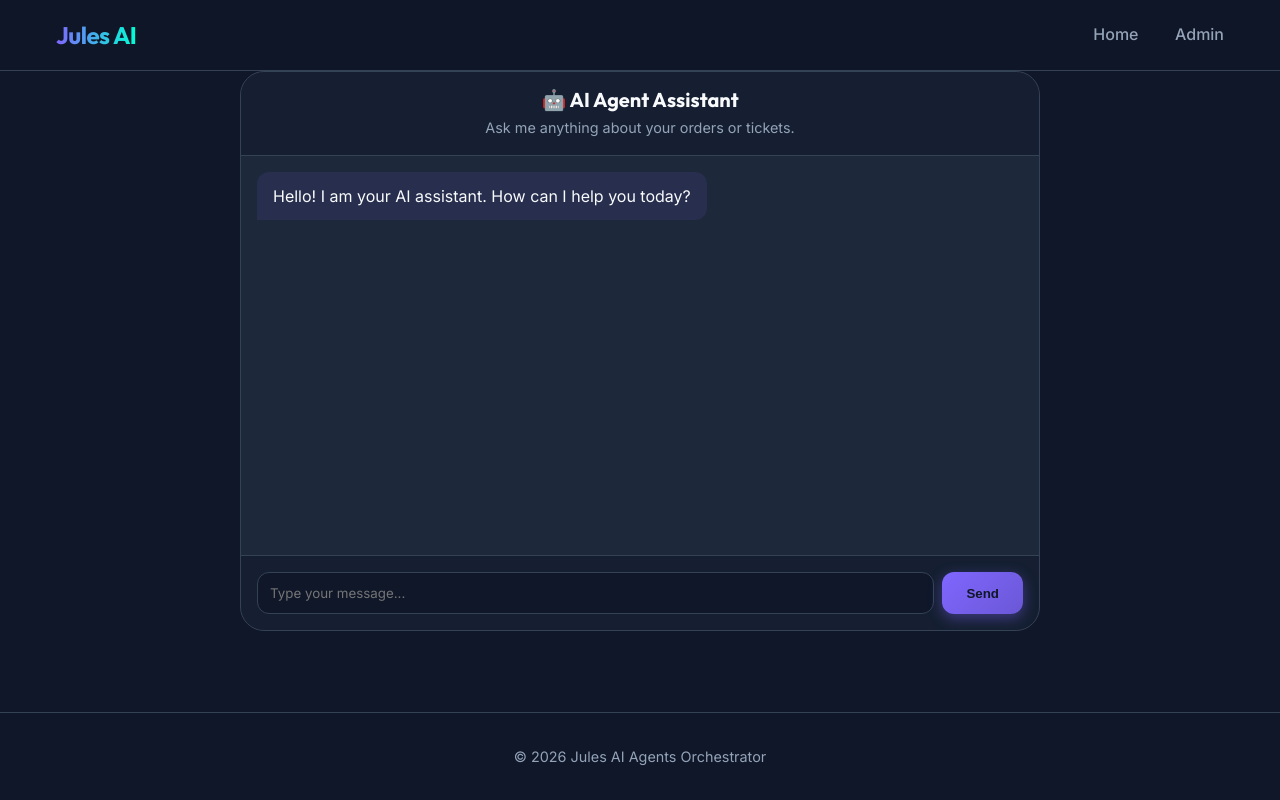
After one commit to tawounfouet/jules-django-ai-agents, a Django app: page /ai/ui/ in a window 1280 px wide. The commit adds this page. Run offline with Django 5.2, Linux system fonts and the light colour scheme.

Commit message:
feat(ui): implementer chat IA et mettre a jour home page
- Ajouter templates/ai/chat.html et logique JS.
- Creer vue chat_ui et URL /ai/ui/.
- Styliser interface chat dans static/css/style.css.
- Ajouter bouton Chat with AI sur page d'accueil.

```diff
--- a/ai/urls.py
+++ b/ai/urls.py
@@ -1,6 +1,7 @@
 from django.urls import path
-from .views import trigger_agent
+from .views import trigger_agent, chat_ui
 
 urlpatterns = [
     path('chat/', trigger_agent, name='trigger_agent'),
+    path('ui/', chat_ui, name='chat_ui'),
 ]
--- a/ai/views.py
+++ b/ai/views.py
@@ -1,9 +1,16 @@
+from django.shortcuts import render
 from django.http import JsonResponse
 from django.views.decorators.csrf import csrf_exempt
 from langchain_core.messages import HumanMessage
 from .graph import build_graph
 import json
 import uuid
+
+def chat_ui(request):
+    """
+    Renders the Chat UI template.
+    """
+    return render(request, 'ai/chat.html')
 
 @csrf_exempt
 def trigger_agent(request):
--- a/static/css/style.css
+++ b/static/css/style.css
@@ -162,6 +162,19 @@ footer {
     box-shadow: 0 6px 20px 0 hsla(var(--color-primary) / 0.6);
 }
 
+.btn-secondary {
+    background: transparent;
+    border: 2px solid hsl(var(--color-primary));
+    color: hsl(var(--color-primary));
+    box-shadow: 0 4px 14px 0 hsla(var(--color-primary) / 0.1);
+}
+
+.btn-secondary:hover {
+    background: hsla(var(--color-primary) / 0.1);
+    transform: translateY(-2px);
+    box-shadow: 0 6px 20px 0 hsla(var(--color-primary) / 0.2);
+}
+
 .card {
     background: hsl(var(--color-surface));
     border: 1px solid hsl(var(--color-border));
@@ -212,3 +225,103 @@ footer {
     max-width: 600px;
     margin: 0 auto var(--spacing-lg);
 }
+
+/* Chat UI */
+.chat-wrapper {
+    max-width: 800px;
+    margin: 0 auto;
+    background: hsl(var(--color-surface));
+    border: 1px solid hsl(var(--color-border));
+    border-radius: var(--radius-lg);
+    display: flex;
+    flex-direction: column;
+    height: 70vh;
+    overflow: hidden;
+}
+
+.chat-header {
+    padding: var(--spacing-md);
+    border-bottom: 1px solid hsl(var(--color-border));
+    background: hsla(var(--color-bg) / 0.5);
+    text-align: center;
+}
+
+.chat-header h2 {
+    margin-bottom: 0.25rem;
+    font-size: 1.25rem;
+}
+
+.chat-header p {
+    font-size: 0.9rem;
+    color: hsl(var(--color-text-muted));
+}
+
+.chat-history {
+    flex: 1;
+    padding: var(--spacing-md);
+    overflow-y: auto;
+    display: flex;
+    flex-direction: column;
+    gap: 1rem;
+}
+
+.message {
+    display: flex;
+    margin-bottom: 0.5rem;
+}
+
+.message-content {
+    max-width: 80%;
+    padding: 0.75rem 1rem;
+    border-radius: var(--radius-md);
+    line-height: 1.5;
+    word-wrap: break-word;
+}
+
+.ai-message {
+    justify-content: flex-start;
+}
+
+.ai-message .message-content {
+    background: hsla(var(--color-primary) / 0.1);
+    color: hsl(var(--color-text-main));
+    border-bottom-left-radius: 0;
+}
+
+.user-message {
+    justify-content: flex-end;
+}
+
+.user-message .message-content {
+    background: hsl(var(--color-primary));
+    color: hsl(var(--color-bg));
+    border-bottom-right-radius: 0;
+    font-weight: 500;
+}
+
+.chat-input-area {
+    padding: var(--spacing-md);
+    border-top: 1px solid hsl(var(--color-border));
+    background: hsla(var(--color-bg) / 0.5);
+}
+
+#chat-form {
+    display: flex;
+    gap: var(--spacing-sm);
+}
+
+#user-input {
+    flex: 1;
+    padding: 0.75rem;
+    border-radius: var(--radius-md);
+    border: 1px solid hsl(var(--color-border));
+    background: hsl(var(--color-bg));
+    color: hsl(var(--color-text-main));
+    font-family: var(--font-body);
+}
+
+#user-input:focus {
+    outline: none;
+    border-color: hsl(var(--color-primary));
+    box-shadow: 0 0 0 2px hsla(var(--color-primary) / 0.2);
+}
--- /dev/null
+++ b/static/js/chat.js
@@ -0,0 +1,76 @@
+document.addEventListener('DOMContentLoaded', () => {
+    const chatForm = document.getElementById('chat-form');
+    const userInput = document.getElementById('user-input');
+    const chatHistory = document.getElementById('chat-history');
+    const sendBtn = document.getElementById('send-btn');
+
+    // Generate or retrieve thread_id
+    let threadId = localStorage.getItem('agent_thread_id');
+    if (!threadId) {
+        threadId = crypto.randomUUID();
+        localStorage.setItem('agent_thread_id', threadId);
+    }
+
+    chatForm.addEventListener('submit', async (e) => {
+        e.preventDefault();
+        const message = userInput.value.trim();
+        if (!message) return;
+
+        // Add User Message
+        appendMessage('user', message);
+        userInput.value = '';
+        userInput.disabled = true;
+        sendBtn.disabled = true;
+        sendBtn.textContent = 'Sending...';
+
+        try {
+            const response = await fetch('/ai/chat/', {
+                method: 'POST',
+                headers: {
+                    'Content-Type': 'application/json',
+                },
+                body: JSON.stringify({
+                    message: message,
+                    thread_id: threadId
+                })
+            });
+
+            if (!response.ok) {
+                throw new Error('Network response was not ok');
+            }
+
+            const data = await response.json();
+
+            // Add AI Message
+            if (data.response) {
+                appendMessage('ai', data.response);
+            } else {
+                appendMessage('ai', 'Something went wrong. Please try again.');
+            }
+
+        } catch (error) {
+            console.error('Error:', error);
+            appendMessage('ai', 'Sorry, I encountered an error. Please try again.');
+        } finally {
+            userInput.disabled = false;
+            sendBtn.disabled = false;
+            sendBtn.textContent = 'Send';
+            userInput.focus();
+        }
+    });
+
+    function appendMessage(sender, text) {
+        const messageDiv = document.createElement('div');
+        messageDiv.classList.add('message', `${sender}-message`);
+
+        const contentDiv = document.createElement('div');
+        contentDiv.classList.add('message-content');
+        contentDiv.textContent = text;
+
+        messageDiv.appendChild(contentDiv);
+        chatHistory.appendChild(messageDiv);
+
+        // Scroll to bottom
+        chatHistory.scrollTop = chatHistory.scrollHeight;
+    }
+});
--- /dev/null
+++ b/templates/ai/chat.html
@@ -0,0 +1,31 @@
+{% extends "base.html" %}
+{% load static %}
+
+{% block title %}Chat with Agent - Jules AI{% endblock %}
+
+{% block content %}
+<div class="chat-wrapper">
+    <div class="chat-header">
+        <h2>🤖 AI Agent Assistant</h2>
+        <p>Ask me anything about your orders or tickets.</p>
+    </div>
+
+    <div id="chat-history" class="chat-history">
+        <!-- Messages will appear here -->
+        <div class="message ai-message">
+            <div class="message-content">
+                Hello! I am your AI assistant. How can I help you today?
+            </div>
+        </div>
+    </div>
+
+    <div class="chat-input-area">
+        <form id="chat-form">
+            <input type="text" id="user-input" placeholder="Type your message..." autocomplete="off" required>
+            <button type="submit" class="btn btn-primary" id="send-btn">Send</button>
+        </form>
+    </div>
+</div>
+
+<script src="{% static 'js/chat.js' %}"></script>
+{% endblock %}
--- a/templates/home.html
+++ b/templates/home.html
@@ -8,6 +8,7 @@
     <p>Build, manage, and deploy specialized AI agents with Django and LangGraph.</p>
     <div style="display: flex; gap: 1rem; justify-content: center;">
         <a href="/admin/" class="btn btn-primary">Go to Admin</a>
+        <a href="{% url 'chat_ui' %}" class="btn btn-primary">Chat with AI</a>
     </div>
 </section>
 
```
